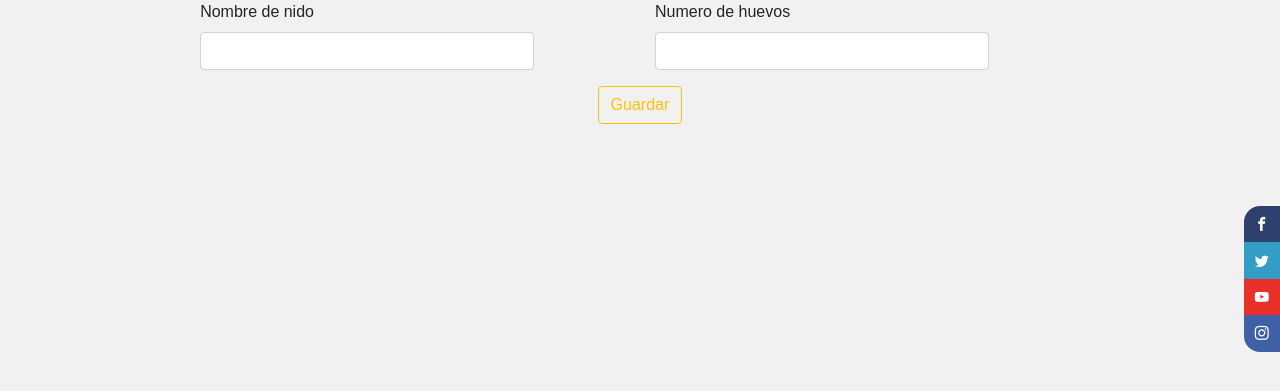
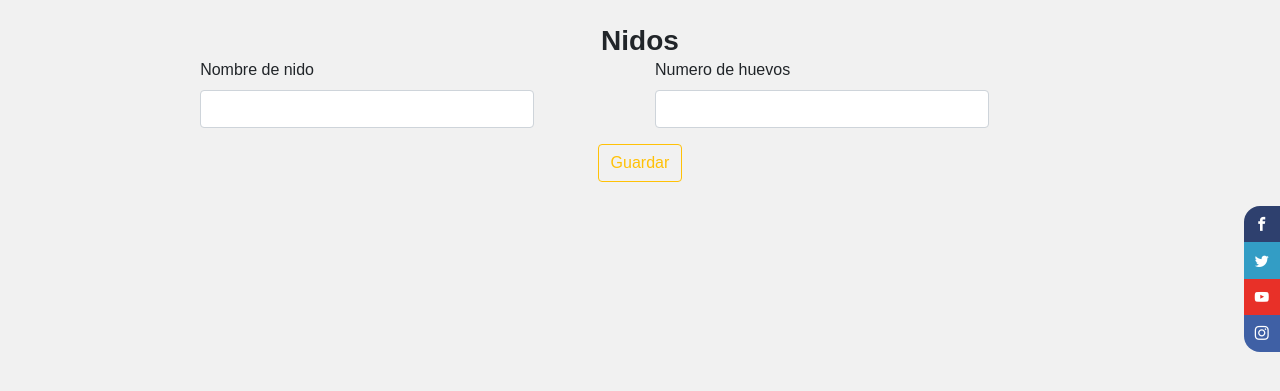
Before and after one commit to KyM1809/Tortugas, a PHP site: page /Nidos.php in a window 1280 px wide. Shown: the part 74-465 px from the top of the page. Run offline with PHP 8.4, Linux system fonts and the light colour scheme; the visitor is signed in with stand-in values (Sample User, id 1); some web fonts are replaced.

Commit message:
Update Nidos.php

```diff
--- a/Nidos.php
+++ b/Nidos.php
@@ -347,6 +347,14 @@
 				</div>
 			</div>
 			<div class="row">
+				<div class="col-12">
+					<br>
+				</div>
+				<div class="col-12" align="center">
+					<h3><b>Nidos</b></h3>
+				</div>
+			</div>
+			<div class="row">
 				<div class="col-10 offset-1">
 					<form method="POST" action="">
 						<div class="row">
```
